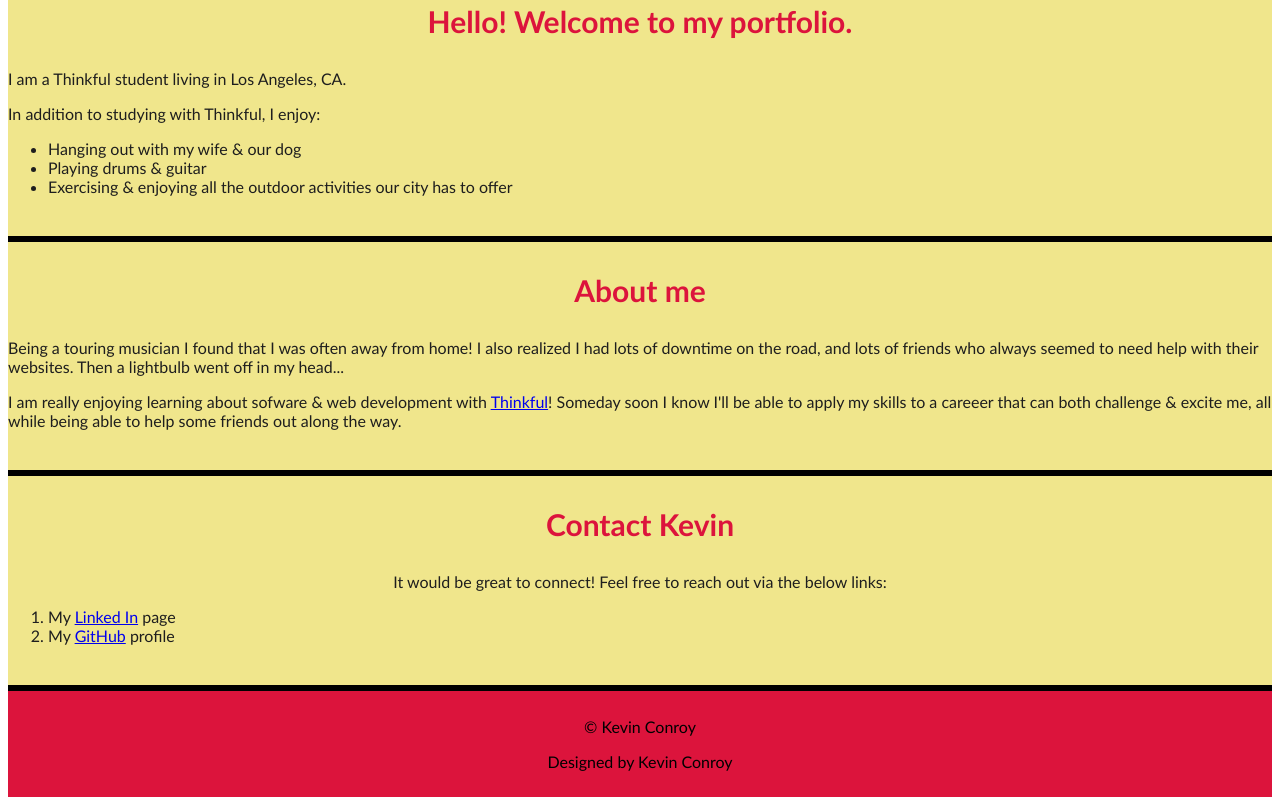
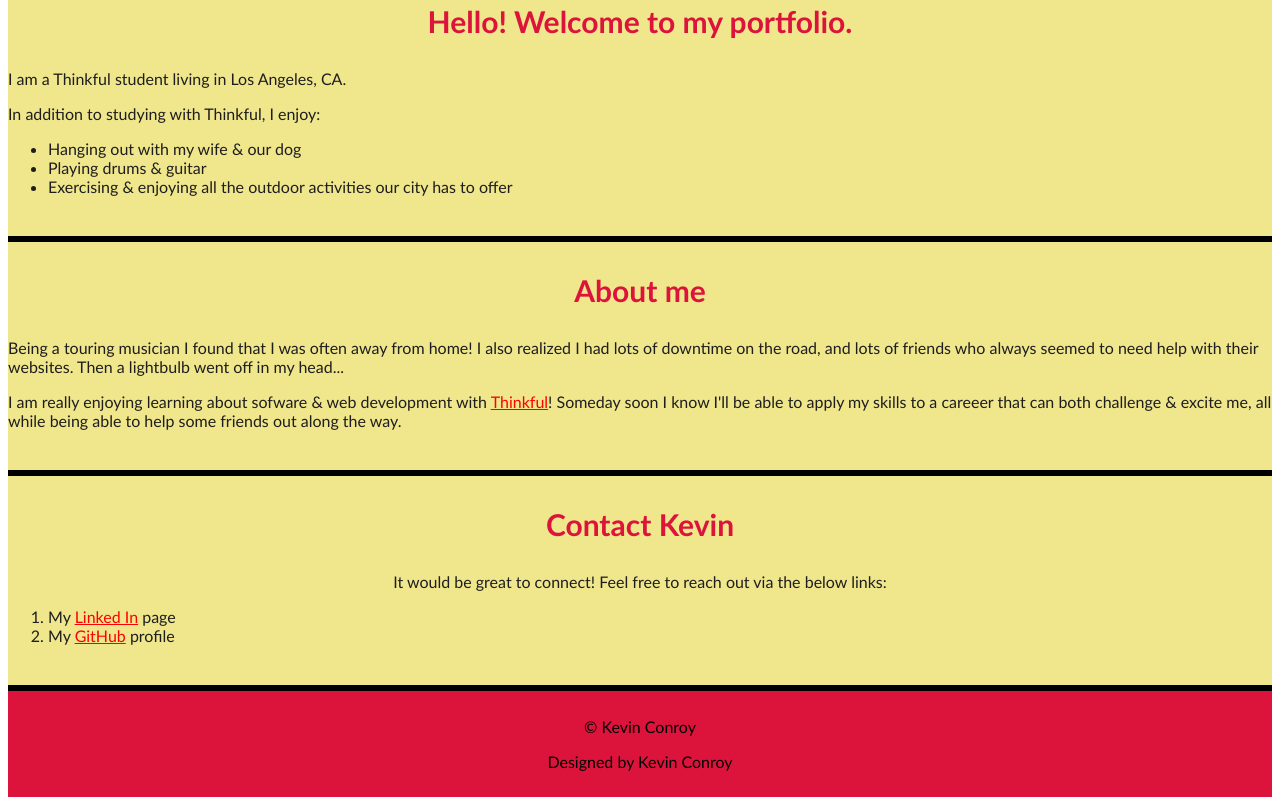
Before and after one commit to Kevin-Conroy/Portfolio-Assignment, a plain HTML site: page index.html in a window 1280 px wide. Shown: the part 843-1648 px from the top of the page. Drawn offline with Linux system fonts and the light colour scheme; a script that the page names is missing.

Commit message:
Add files via upload

```diff
--- a/style.css
+++ b/style.css
@@ -41,6 +41,14 @@
     color: crimson
   }
 
+  a {
+    font-family: 'Gill Sans', 'Gill Sans MT', Calibri, 'Trebuchet MS', sans-serif;
+  }
+
+  a:link { color: red;  }
+  a:visited { color: blue;   }
+  a:hover   { color: black; }
+
   p, ul, li {
     font-family: 'Gill Sans', 'Gill Sans MT', Calibri, 'Trebuchet MS', sans-serif;
   }
```
